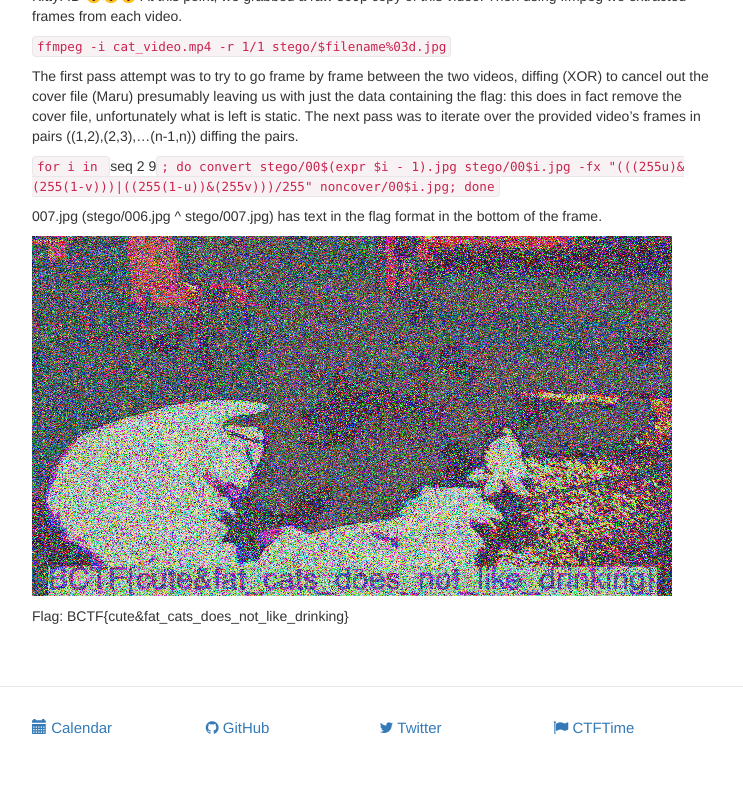
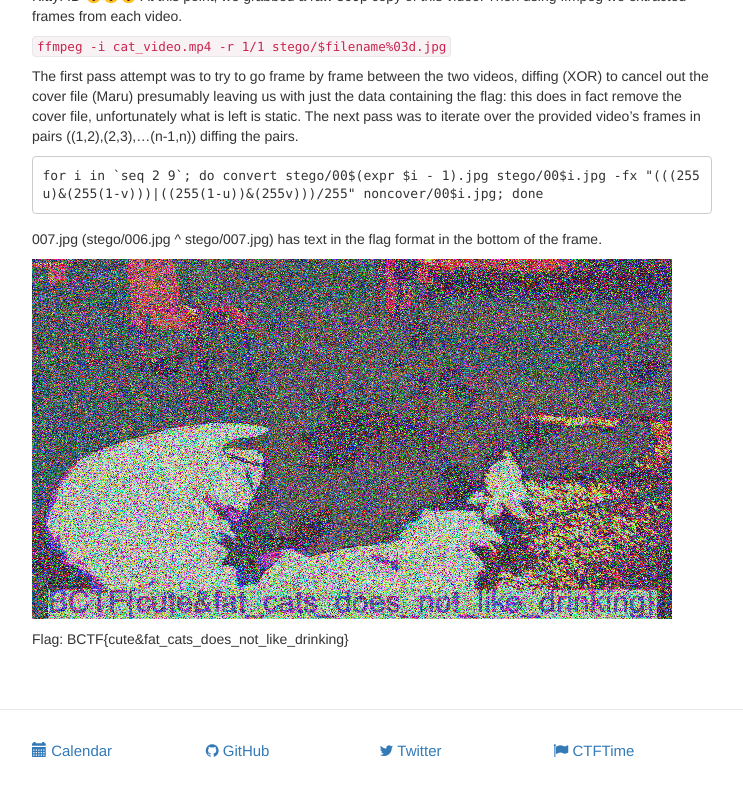
Before and after one commit to veganzombies/veganzombies.github.io, a Jekyll site: the page built from _posts/2016-03-20-BCtf-catvideo.markdown, in a window 1280 px wide and 900 px high, scrolled down 1106 px, cut to the strip 102-898 px from the top of the window. Shown: the whole strip, without its empty margins (268-1011 px from the left). Built offline with Jekyll 4.4.1, drawn with Linux system fonts in a browser that asks for light colours; nearby versions of some CDN libraries.

````diff
--- a/_posts/2016-03-20-BCtf-catvideo.markdown
+++ b/_posts/2016-03-20-BCtf-catvideo.markdown
@@ -29,7 +29,9 @@ Kitty! :D 😺😺😺 At this point, we grabbed a raw 360p copy of this video.
 
 The first pass attempt was to try to go frame by frame between the two videos, diffing (XOR) to cancel out the cover file (Maru) presumably leaving us with just the data containing the flag: this does in fact remove the cover file, unfortunately what is left is static.  The next pass was to iterate over the provided video's frames in pairs ((1,2),(2,3),...(n-1,n)) diffing the pairs.
 
-`for i in `seq 2 9`; do convert stego/00$(expr $i - 1).jpg stego/00$i.jpg -fx "(((255u)&(255(1-v)))|((255(1-u))&(255v)))/255" noncover/00$i.jpg; done`
+```
+for i in `seq 2 9`; do convert stego/00$(expr $i - 1).jpg stego/00$i.jpg -fx "(((255u)&(255(1-v)))|((255(1-u))&(255v)))/255" noncover/00$i.jpg; done
+```
 
 007.jpg (stego/006.jpg ^ stego/007.jpg) has text in the flag format in the bottom of the frame.
 
````
